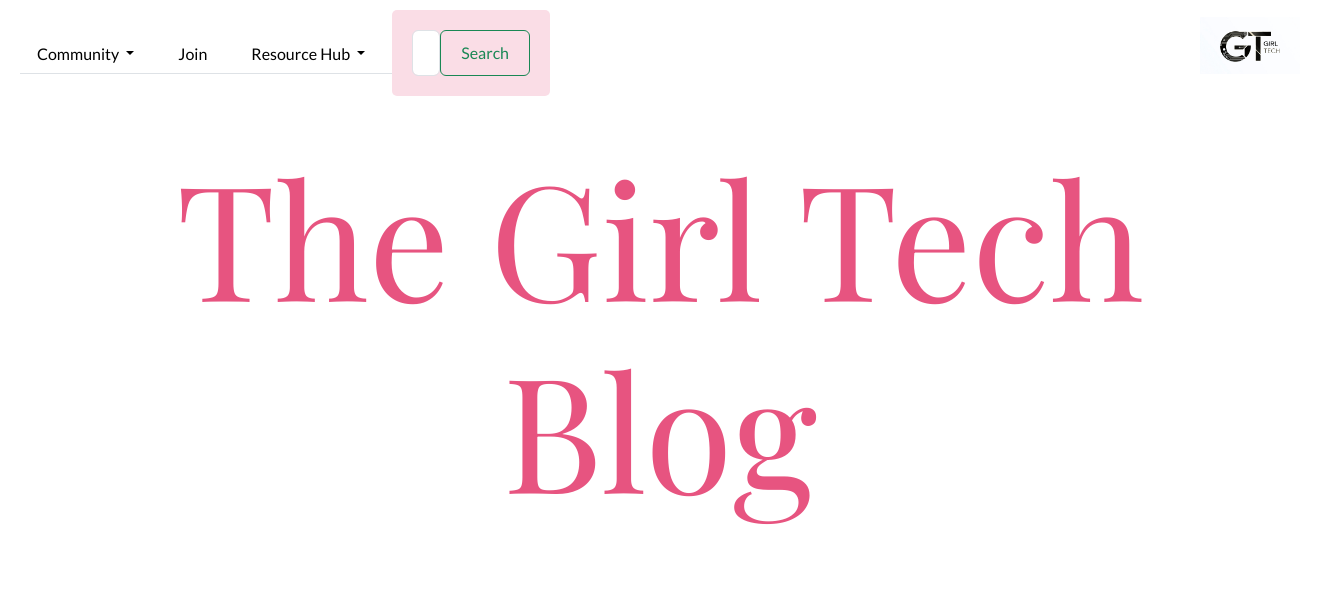
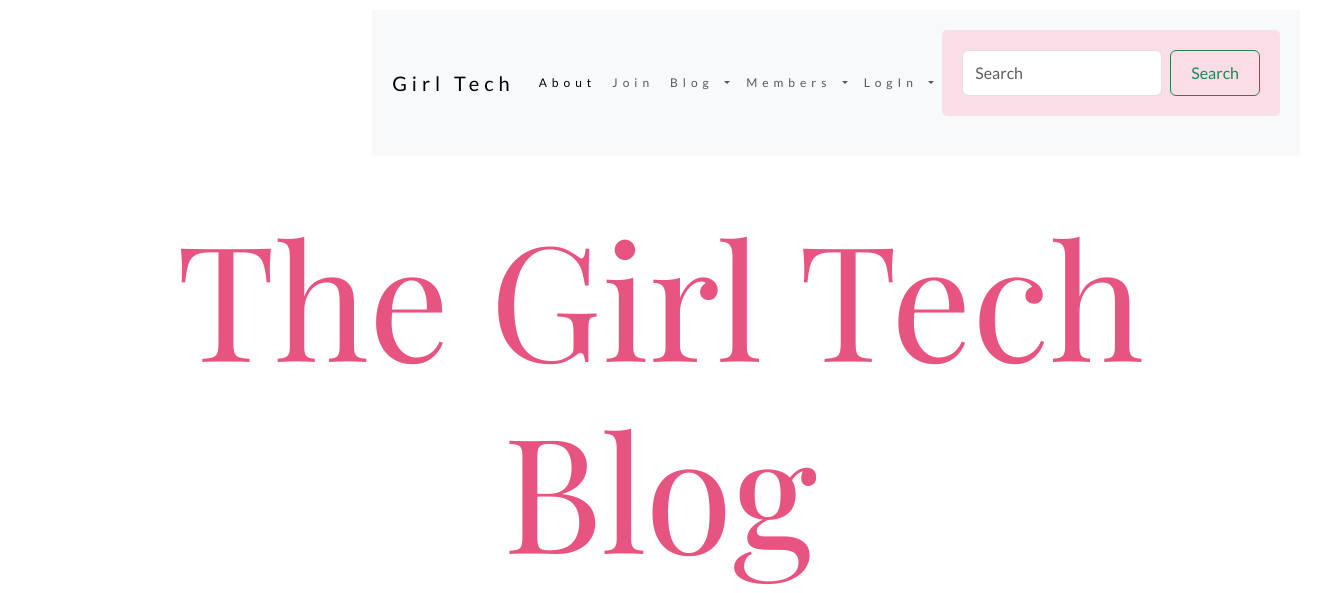
Before and after one commit to Keena1205/homework_week11, a Flask app: page /blog in a window 1320 px wide. Shown: the top 593 px of the page. Run offline with Flask 3, Linux system fonts and the light colour scheme; some web fonts are replaced.

Commit message:
EDIT: edits to the Nav bar

```diff
--- a/application/templates/layout.html
+++ b/application/templates/layout.html
@@ -2,51 +2,16 @@
 
 <!DOCTYPE html>
 <html lang="en">
-<header>
-    <div style="display: flex; align-items: center; justify-content: space-between; width: 100%;">
-        <nav style="margin-right: auto;">
-            <ul class="nav nav-tabs">
-                <li class="nav-item dropdown">
-                    <a class="nav-link dropdown-toggle" href="#" role="button" data-bs-toggle="dropdown" aria-expanded="false">
-                        Community
-                    </a>
-                    <ul class="dropdown-menu">
-                        <li><a class="dropdown-item" href="{{ url_for('about') }}">About Us</a></li>
-                        {% if session['loggedIn'] %}
-                        <li><a class="dropdown-item" href="{{ url_for('meet_members') }}">Meet GT Members</a></li>
-                        {% endif %}
-                    </ul>
-                </li>
-                <li class="nav-item">
-                    <a class="nav-link" href="{{ url_for('join') }}">Join</a>
-                </li>
-                <li class="nav-item dropdown">
-                    <a class="nav-link dropdown-toggle" href="#" role="button" data-bs-toggle="dropdown" aria-expanded="false">
-                        Resource Hub
-                    </a>
-                    <ul class="dropdown-menu">
-                        <li><a class="dropdown-item" href="{{ url_for('blog') }}">Blog</a></li>
-                        {% if session['loggedIn'] %}
-                        <li><a class="dropdown-item" href="{{ url_for('events') }}">Events</a></li>
-                        {% endif %}
-                        <li><a class="dropdown-item" href="{{ url_for('resources') }}">Resources</a></li>
-                    </ul>
-                </li>
-            </ul>
-        </nav>
-        <form class="form-inline my-2 my-lg-0" style="margin: 0 auto; display: flex;">
-            <input class="form-control mr-sm-0" type="search" placeholder="Search" aria-label="Search">
-            <button class="btn btn-outline-success my-2 my-sm-0" type="submit">Search</button>
-        </form>
-        <a href="{{ url_for('home') }}" style="margin-left: auto;">
-            <img src="static/images/gt_logo.png" alt="Girl Tech Logo" class="logo">
-        </a>
-    </div>
-</header>
-
 
 <head>
-    <!-- Required meta tags -->
+
+    <link href="https://cdn.jsdelivr.net/npm/bootstrap@5.3.0/dist/css/bootstrap.min.css" rel="stylesheet">
+<script src="https://cdn.jsdelivr.net/npm/bootstrap@5.3.0/dist/js/bootstrap.bundle.min.js"></script>
+
+</head>
+
+<header>
+        <!-- Required meta tags -->
     <meta charset="utf-8">
     <meta name="viewport" content="width=device-width, initial-scale=1">
     <!-- Bootstrap CSS -->
@@ -55,8 +20,80 @@
     <!-- My style sheet -->
     <link href="../static/main_styles.css" rel="stylesheet" type="text/css"/>
     <title>{{title}}</title>
-</head>
 
+<!-- Navbar -->
+    <nav class="navbar navbar-expand-lg bg-body-tertiary sticky-top">
+        <div class="container-fluid">
+            <a class="navbar-brand" href="/products">Girl Tech</a>
+            <button class="navbar-toggler" type="button" data-bs-toggle="collapse" data-bs-target="#navbarSupportedContent"
+                    aria-controls="navbarSupportedContent" aria-expanded="false" aria-label="Toggle navigation">
+                <span class="navbar-toggler-icon"></span>
+            </button>
+            <div class="collapse navbar-collapse" id="navbarSupportedContent">
+                <ul class="navbar-nav me-auto mb-2 mb-lg-0">
+                    <li class="nav-item">
+                        <a class="nav-link active" aria-current="page" href="/">About</a>
+                    </li>
+                    <li class="nav-item">
+                        <a class="nav-link" href="/join">Join</a>
+                    </li>
+
+                    <li class="nav-item dropdown">
+                        <a class="nav-link dropdown-toggle" href="#" role="button" data-bs-toggle="dropdown"
+                           aria-expanded="false">
+                            Blog
+                        </a>
+                        <ul class="dropdown-menu">
+                            <li><a class="dropdown-item" href="/product/0">Blog 1</a></li>
+                            <li><a class="dropdown-item" href="/product/1">Blog 2</a></li>
+                            <li><a class="dropdown-item" href="/product/2">Blog 3</a></li>
+                            <li>
+                                <hr class="dropdown-divider">
+                            </li>
+                            <li><a class="dropdown-item" href="/products">All Blogs</a></li>
+                        </ul>
+                    </li>
+
+                       <li class="nav-item dropdown">
+                        <a class="nav-link dropdown-toggle" href="#" role="button" data-bs-toggle="dropdown"
+                           aria-expanded="false">
+                            Members
+                        </a>
+                        <ul class="dropdown-menu">
+                            <li><a class="dropdown-item" href="/product/0">Meet Other Memebers</a></li>
+                            <li><a class="dropdown-item" href="/product/1">Events</a></li>
+                            <li>
+                        </ul>
+                    </li>
+
+
+<!--                    <li class="nav-item">-->
+<!--                        <a class="nav-link" href="/admin">Member</a>-->
+<!--                    </li>-->
+
+                    <li class="nav-item dropdown">
+                        <a class="nav-link dropdown-toggle" href="#" role="button" data-bs-toggle="dropdown"
+                           aria-expanded="false">
+                            LogIn
+                        </a>
+                        <ul class="dropdown-menu">
+                            {% if session['loggedIn'] == False %}
+                            <li><a class="dropdown-item" href="/login">Login</a></li>
+                            {% else %}
+                            <li><a class="dropdown-item" href="/logout">Logout</a></li>
+                            {% endif %}
+                        </ul>
+                    </li>
+                    </li>
+                </ul>
+                <form class="d-flex" role="search">
+                    <input class="form-control me-2" type="search" placeholder="Search" aria-label="Search" style="width:200px;">
+                    <button class="btn btn-outline-success" type="submit">Search</button>
+                </form>
+            </div>
+        </div>
+    </nav>
+</header>
 
             <!-- RIGHT SIDE: Login/Logout and optional search -->
 
@@ -71,7 +108,7 @@
          width="10%" height="5%">
 </div> -->
 
-
+<body>
 <!-- Second Container (main body content) -->
 <div class="container-fluid bg-3 text-left">
     <h1>{{ title }}</h1>
```
